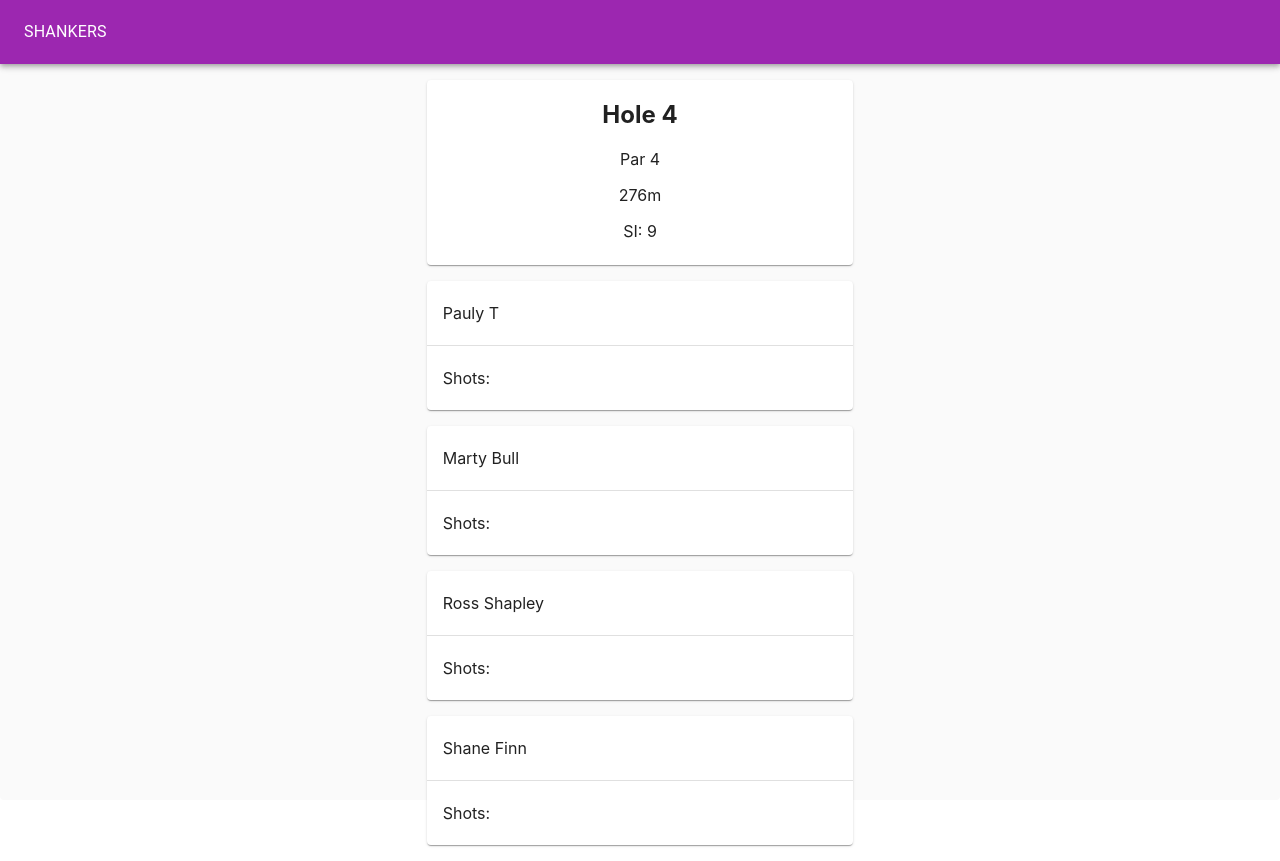
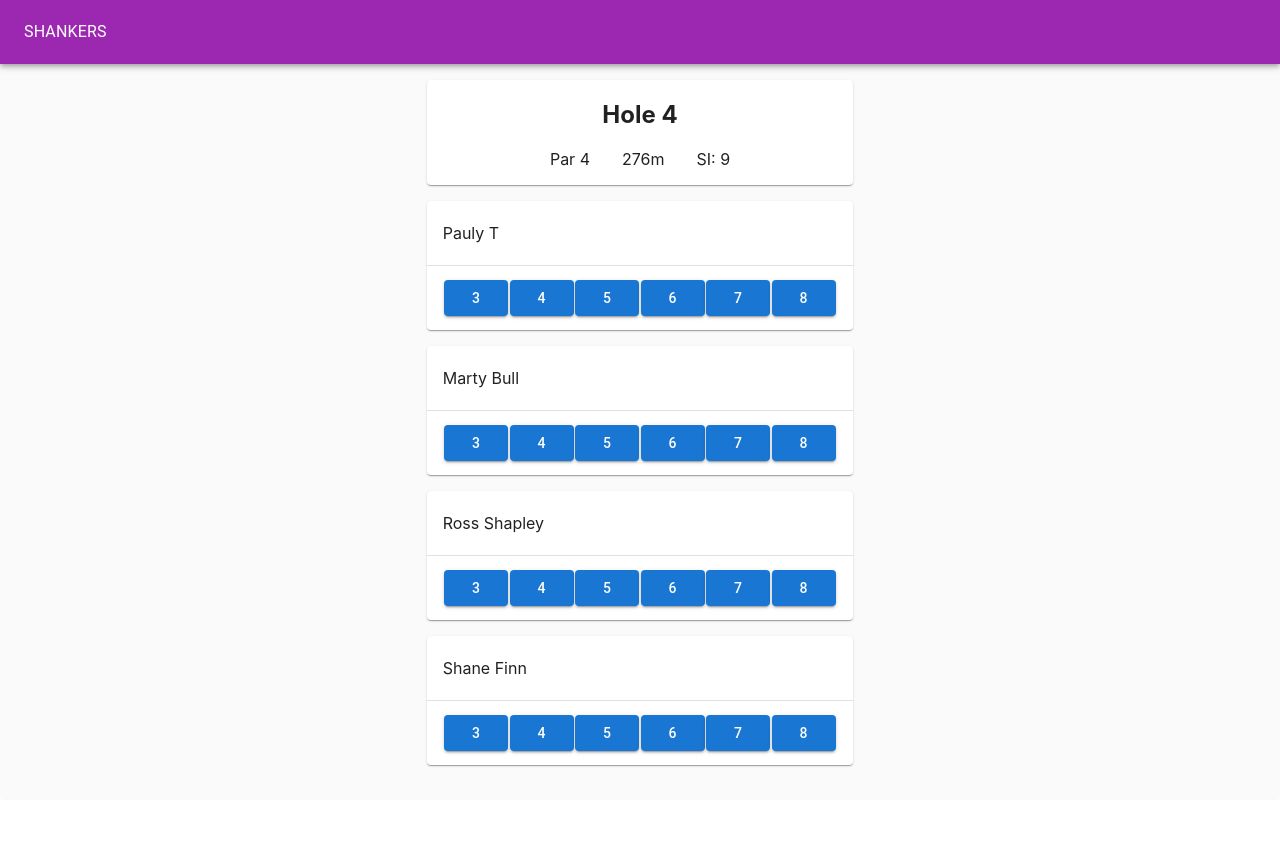
Before and after one commit to paulyt-nz/golf-app, a React (Create React App) app: page / in a window 1280 px wide. After the commit the page ends 800 px from the top, so only its background shows below. Built offline with nearby package versions, Linux system fonts and the light colour scheme.

Commit message:
baisc buttons added to PlayerCard

```diff
--- a/package.json
+++ b/package.json
@@ -5,6 +5,7 @@
   "dependencies": {
     "@emotion/react": "^11.10.4",
     "@emotion/styled": "^11.10.4",
+    "@mui/icons-material": "^5.10.3",
     "@mui/material": "^5.10.4",
     "@testing-library/jest-dom": "^5.16.5",
     "@testing-library/react": "^13.4.0",
--- a/src/HoleInfoCard.tsx
+++ b/src/HoleInfoCard.tsx
@@ -11,10 +11,11 @@ function HoleInfoCard(props: any) {
                         alignItems: "center"
                         }}>
                         <h2>{props.name}</h2>
-
-                        <CardContent style={{paddingTop: '0'}}>Par {props.par}</CardContent>
-                        <CardContent style={{paddingTop: '0'}}>{props.tee}m</CardContent>
-                        <CardContent style={{paddingTop: '0'}}>SI: {props.strokeIndex}</CardContent>
+                        <div style={{paddingBottom: "1rem"}}>
+                            <CardContent style={{paddingTop: '0', display:'inline'}}>Par {props.par}</CardContent>
+                            <CardContent style={{paddingTop: '0', display:'inline'}}>{props.tee}m</CardContent>
+                            <CardContent style={{paddingTop: '0', display:'inline'}}>SI: {props.strokeIndex}</CardContent>
+                        </div>
                     </Card>
             )
 
--- a/src/PlayerCard.tsx
+++ b/src/PlayerCard.tsx
@@ -1,13 +1,40 @@
 import React from 'react'
-import { Typography, Paper, AppBar, Toolbar, Grid, ListItem, Divider, Card, CardHeader, CardContent } from '@mui/material';
+import { Typography, Paper, ListItem, Divider, Button, IconButton } from '@mui/material';
+import KeyboardArrowRightIcon from '@mui/icons-material/KeyboardArrowRight';
+import KeyboardArrowLeftIcon from '@mui/icons-material/KeyboardArrowLeft';
 
 function PlayerCard(props: any) {
 
     return(
         <Paper style={{marginBottom: '1rem'}}>
             <ListItem style={{ height: "64px" }}>{props.player}</ListItem>
+            {/* want it to say Front 9: 50 +10 - Back 9 (3) */}
                 <Divider />
-            <ListItem style={{ height: "64px" }}>Shots: </ListItem>
+            <ListItem style={{
+                height: "64px",
+                display: "flex",
+                flexFlow: "row nowrap",
+                justifyContent: "space-evenly"
+                }}>
+                {/* change the button variant to "contained" when it is selected */}
+                {/* <Button variant="outlined">1</Button>
+                <Button variant="outlined">2</Button> */}
+                {/* these need to show up when you hit the arrows */}
+                {/* <IconButton variant="outlined">
+                            <KeyboardArrowLeftIcon />
+                </IconButton>                 cant get these ones working for some reason*/}
+                <Button variant="contained">3</Button>
+                <Button variant="contained">4</Button>
+                <Button variant="contained">5</Button>
+                <Button variant="contained">6</Button>
+                <Button variant="contained">7</Button>
+                <Button variant="contained">8</Button>
+
+                {/* Need to make these extra ones show up when needed */}
+                {/* <Button variant="outlined">9</Button>
+                <Button variant="outlined">10</Button> */}
+            </ListItem>
+            {/* this one needs to have buttons for all the shots  */}
         </Paper>
     )
 
```
Also changed, not shown: 1 other file (tests, documents, lock files or other folders).
